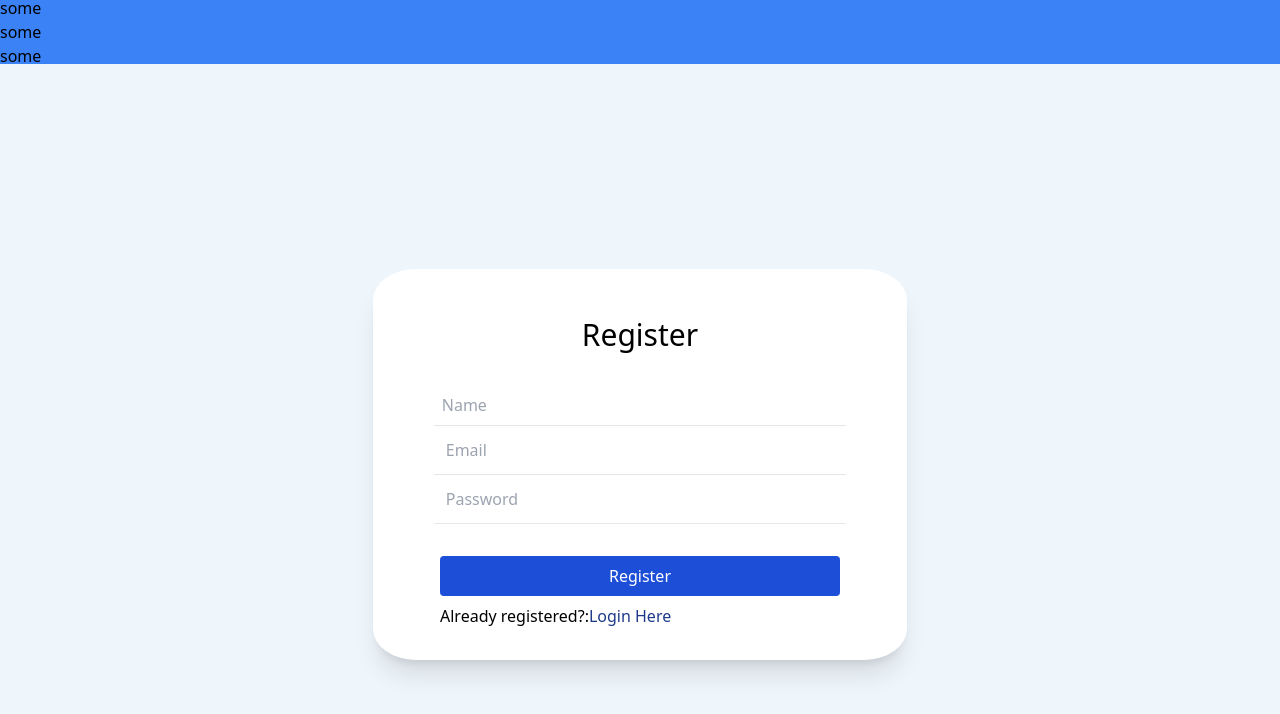
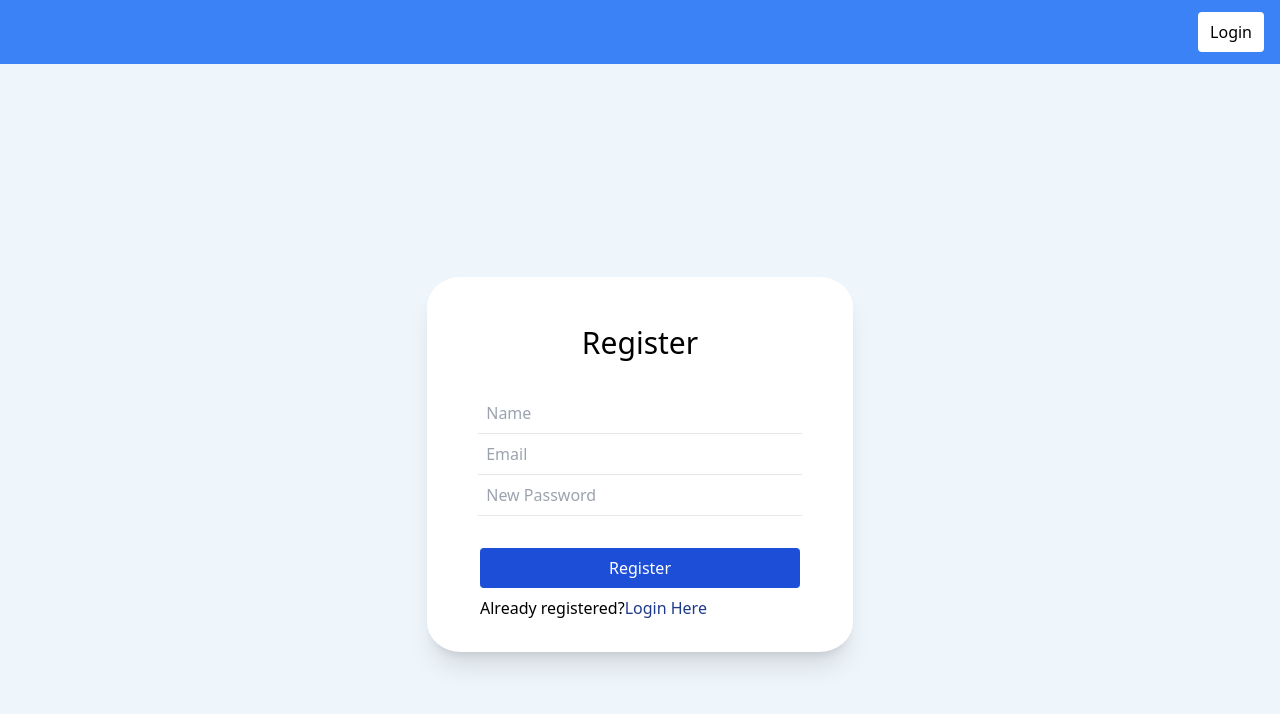
Before and after one commit to Rohit-huta-p/danceclassdashboard, a React (Create React App) app: page /signup in a window 1280 px wide. Shown: the top 714 px of the page. Built offline with nearby package versions, Linux system fonts and the light colour scheme.

Commit message:
Navbar, sidebar fixed

```diff
--- a/src/App.js
+++ b/src/App.js
@@ -25,10 +25,10 @@ function App() {
       <div className="">
         <Router>
           <Navbar sidebarOpen={sidebarOpen} setsidebarOpen={setsidebarOpen}/>
-          <Sidebar sidebarOpen={sidebarOpen} setsidebarOpen={setsidebarOpen}/>
           {
             isLogin ?  (
               <div>
+                <Sidebar sidebarOpen={sidebarOpen} setsidebarOpen={setsidebarOpen}/>
                 {
                   sidebarOpen ? (<div className='w-screen h-screen fixed z-10 top-0 bg-black/20' onClick={() => setsidebarOpen(false)}></div>): (<div></div>)
                 }
--- a/src/Screens/Admin.jsx
+++ b/src/Screens/Admin.jsx
@@ -16,6 +16,7 @@ const Admin = () => {
   const [isAdd, setIsAdd] = useState(false)
 
   const [students, setStudents] = useState([]);
+
   const fetchData = async () => {
     try {
       const res = await axiosInstance.get(`/api/admin/students`);
@@ -33,7 +34,14 @@ const Admin = () => {
   }, [])
 
   const addStudentToList = (newStudent) => {
-    setStudents([...students, newStudent]);
+    setStudents((prevStudents) => {
+      if (Array.isArray(prevStudents)) {
+        return [...prevStudents, newStudent];
+      } else {
+        // Handle the case where prevStudents is not an array
+        return [newStudent];
+      }
+    })
   };
 
   return (
@@ -43,7 +51,7 @@ const Admin = () => {
     <div className=''>
        {
        user && (
-          <h1 className='text-3xl mt-2'>Welcome Admin {user.username}</h1>
+          <h1 className='text-3xl mt-2 ml-4'>Welcome {user.username}</h1>
           )
         }
 
--- a/src/Screens/Login.jsx
+++ b/src/Screens/Login.jsx
@@ -25,7 +25,7 @@ const Login = () => {
     <div className='h-screen'>
     <div className='flex justify-center items-center h-full'>
         {/* card */}
-        <div className='shadow-inner shadow-xl bg-white w-5/12 py-[2rem] flex flex-col items-center justify-center rounded-[8%]'>
+        <div className='shadow-inner shadow-xl bg-white w-3/4 md:w-2/6 py-[2rem] px-4 flex flex-col items-center justify-center rounded-[8%]'>
 
             <h1 className='text-3xl p-4'>
                Login
@@ -56,7 +56,7 @@ const Login = () => {
             </form>
 
             {loading && <p>Loading...</p>}
-            {error && <p className='text-sm' style={{ color: 'red' }}>Registration failed: {error}</p>}
+            {error && <p className='text-sm text-center mt-2' style={{ color: 'red' }}>{error}</p>}
 
 
             <div className='flex justify-start w-9/12 mt-2'>
--- a/src/Screens/Register.jsx
+++ b/src/Screens/Register.jsx
@@ -1,6 +1,6 @@
-import { useState } from 'react';
+import { useEffect, useState } from 'react';
 import { useDispatch, useSelector } from 'react-redux';
-import { registerUser } from '../slices/userSlice';
+import { registerUser, reset } from '../slices/userSlice';
 import { Link } from 'react-router-dom';
 
 
@@ -28,13 +28,19 @@ const Register = () => {
         }
     }
 
+    useEffect(() => {
+      dispatch(reset())
+
+
+    }, [])
+
 
 
     return (
         <div className='h-screen'>
             <div className='flex justify-center items-center h-full'>
                 {/* card */}
-                <div className='shadow-inner shadow-xl bg-white w-5/12 py-[2rem] flex flex-col items-center justify-center rounded-[8%]'>
+                <div className='shadow-inner shadow-xl bg-white w-3/4 md:w-2/6 py-[2rem] flex flex-col items-center justify-center rounded-[8%]'>
 
                     <h1 className='text-3xl p-4'>
                        Register
@@ -51,14 +57,14 @@ const Register = () => {
                             </div>
 
                             <div>
-                                <input type="email" placeholder='Email' className='p-3 bg-transparent focus:outline-none transition-all peer-'
+                                <input type="email" placeholder='Email' className='p-2 bg-transparent focus:outline-none'
                                         value={email}
                                         onChange={(e) => setEmail(e.target.value)}
                                 />
                                 <hr />
                             </div>
                             <div>
-                                <input type="password" placeholder='Password' className='p-3 bg-transparent focus:outline-none'
+                                <input type="password" placeholder='New Password' className='p-2 bg-transparent focus:outline-none'
                                 value={password}
                                 onChange={(e) => setPassword(e.target.value) }/>
                                 <hr />
@@ -76,7 +82,7 @@ const Register = () => {
 
                     <div className='flex justify-start w-9/12 mt-2'>
                         <p className=''>
-                         Already registered?:
+                         Already registered?
                         <button className='text-blue-900'>
                             <Link to='/login'>Login Here</Link>
                         </button>
--- a/src/components/Navbar.jsx
+++ b/src/components/Navbar.jsx
@@ -1,30 +1,82 @@
 
 import { useDispatch, useSelector } from 'react-redux'
 import { GiHamburgerMenu } from "react-icons/gi";
+import { logout, reset } from '../slices/userSlice';
+import { Link, useLocation } from 'react-router-dom';
+import { useEffect, useState } from 'react';
 
 
 const Navbar = ({sidebarOpen, setsidebarOpen}) => {
+  const [clicked, setclicked] = useState('')
+const [currentPath, setcurrentPath] = useState(window.location.pathname)
+  const dispatch = useDispatch();
+  const {isLogin} = useSelector((state) => state.user);
+  const handleLogout = async () => {
+      dispatch(logout());
+      dispatch(reset());
+  }
+  const location = useLocation();
 
+  useEffect(() => {
+    setcurrentPath(location.pathname);
+  }, [location]);
   return (
     <>
 
       {/* MEDIUM SCREEN */}
       <div className='hidden md:block'>
-        <div className='bg-blue-500 h-[4rem] flex justify-between items-center'>
-          <ul>
-            <li>some </li>
-            <li>some </li>
-            <li>some </li>
-          </ul>
+        <div className={`bg-blue-500 h-[4rem] ${isLogin ? "flex justify-between items-center": "flex justify-end"}`}>
+          {
+            isLogin && <ul className='flex items-center justify-end w-full'>
+                  <li className='mr-5'>
+                      <Link to='/attendance'>
+                              <li className={`px-2 relative ${clicked === 'attendance' ? 'bg-blue-200' :'' }`} onClick={() => setclicked('attendance')}>
+                                  <div className='w-[5px] h-full top-0 left-0 rounded-e bg-blue-500 absolute'></div>
+                                  <p className='ml-3'>Attendance</p>
+                              </li>
+                      </Link>
+                    </li>
+                  <li className='mr-5'>Pending </li>
+
+                </ul>
+          }
+          {isLogin ? (
+                <button className='bg-white px-3 py-2 h-fit rounded mr-4' onClick={handleLogout}>Logout</button>
+          ) : (
+            <div className='flex justify-end items-center'>
+              <Link to={currentPath === '/login' ? '/signup' : '/login'}>
+                <button className='bg-white px-3 py-2 rounded mr-4'>
+                  {currentPath === '/login' ? 'Signup' : 'Login'}
+                </button>
+              </Link>
+            </div>
+          )}
         </div>
       </div>
 
     {/* MOBILE SCREEN */}
     <div className='md:hidden'>
-      <div className='bg-blue-500 h-[4rem] flex justify-between items-center'>
-        <GiHamburgerMenu className='' size={25} color='white' onClick={() => setsidebarOpen(true)}/>
+
+      <div className='bg-blue-500 h-[4rem] flex justify-end items-center '>
+
+        {/* LOGIN LOGOUT BUTTONS */}
+        <div className=''>
+          {isLogin ? (
+                <div onClick={handleLogout}>
+                  <button className='bg-white px-3 py-2 rounded mr-4'>Logout</button>
+                </div>
+              ) : (
+                <Link to={currentPath === '/login' ? '/signup' : '/login'}>
+                  <button className='bg-white px-3 py-2 rounded mr-4'>
+                    {currentPath === '/login' ? 'Signup' : 'Login'}
+                  </button>
+                </Link>
+              )}
+          </div>
+        {isLogin &&
+          <GiHamburgerMenu className='' size={25} color='white' onClick={() => setsidebarOpen(true)}/>
+        }
       </div>
-
     </div>
   </>
   )
--- a/src/components/Sidebar.jsx
+++ b/src/components/Sidebar.jsx
@@ -35,12 +35,8 @@ const Sidebar = ({sidebarOpen, setsidebarOpen}) => {
                         </Link>
                         <li>Pending</li>
                     </ul>
-                    <div  onClick={isLogin ? handleLogout: null }>
-                        {isLogin ?
-                            <button className='bg-white px-3 py-2 rounded mr-4'>Logout</button>
-                            :
-                            <Link to='/login'> <button className='bg-white px-3 py-2 rounded mr-4'>Login </button></Link>
-                            }
+                    <div  onClick={handleLogout}>
+                       <button className='bg-white px-3 py-2 rounded mr-4'>Logout</button>
                     </div>
                 </div>
 
--- a/src/slices/userSlice.js
+++ b/src/slices/userSlice.js
@@ -135,6 +135,7 @@ const userSlice = createSlice({
             })
             .addCase(loginUser.rejected, (state, action) => {
                 state.loading = false;
+                state.error = action.payload.error;
 
             }
         )
```
